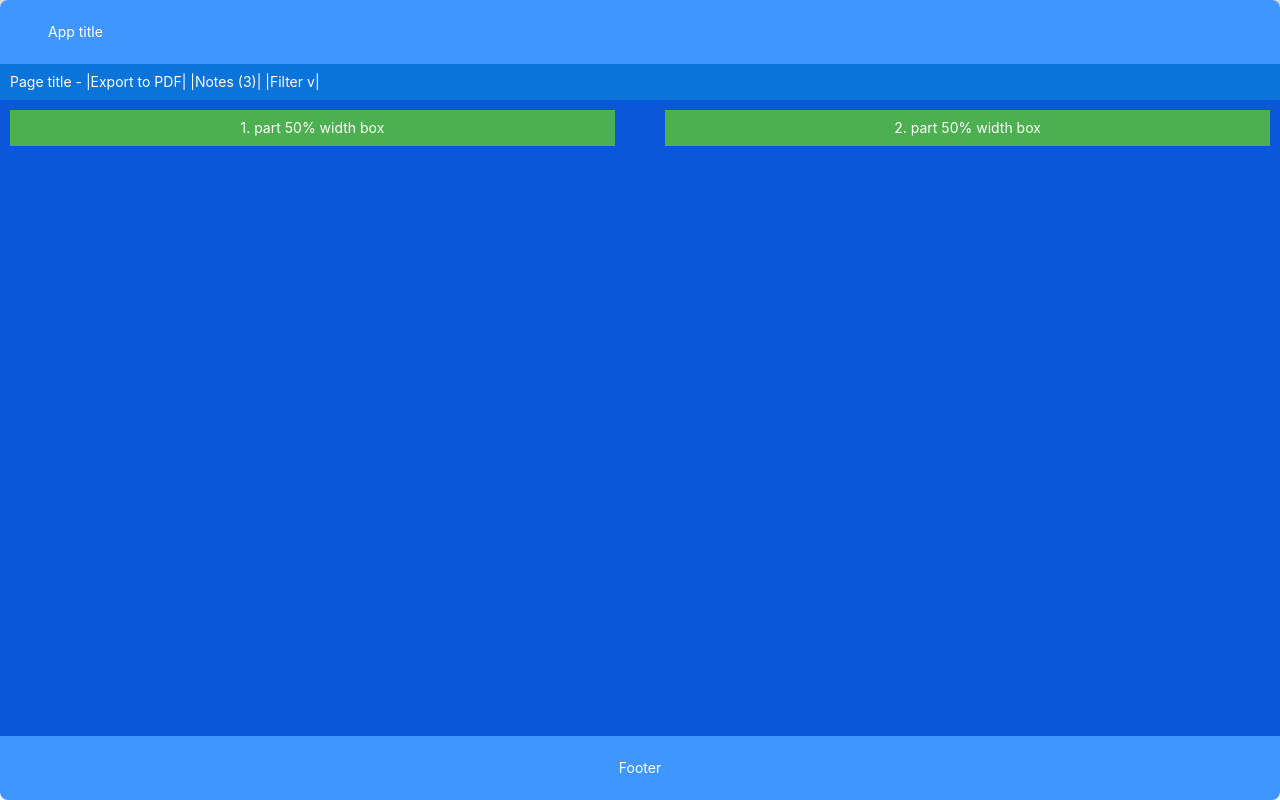
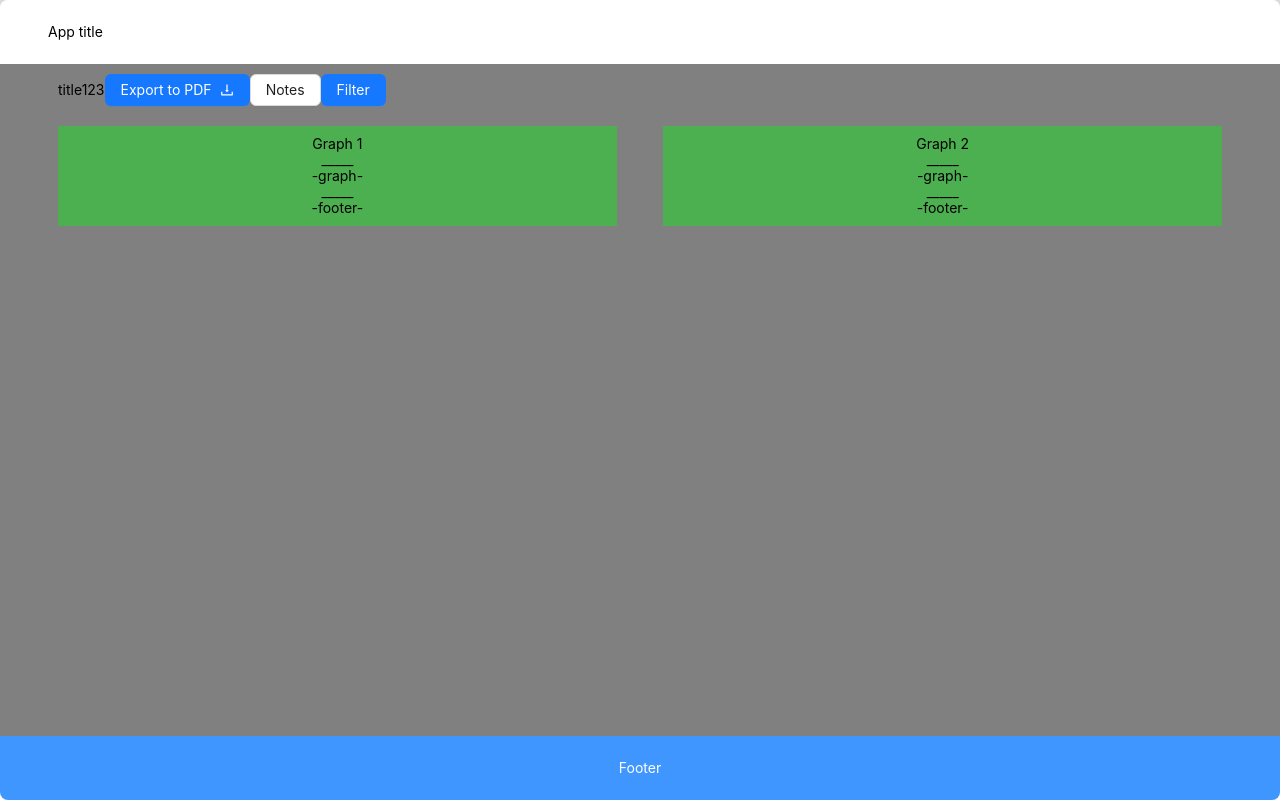
Before and after one commit to KlosStepan/msd-js-developer, a Next.js app: page / in a window 1280 px wide. Built offline with nearby package versions, Linux system fonts and the light colour scheme.

Commit message:
Componentization of basic blocks

```diff
--- a/package.json
+++ b/package.json
@@ -9,7 +9,11 @@
     "lint": "next lint"
   },
   "dependencies": {
+    "@ant-design/icons": "^5.3.7",
+    "@antv/g2": "^5.2.1",
     "antd": "^5.19.2",
+    "less": "^4.2.0",
+    "less-loader": "^12.2.0",
     "next": "14.2.5",
     "react": "^18",
     "react-dom": "^18"
--- a/src/app/page.tsx
+++ b/src/app/page.tsx
@@ -1,25 +1,35 @@
-import React from 'react';
-import Image from "next/image";
-import styles from "./page.module.css";
+import React /*, { useState }*/ from 'react';
+//import Image from "next/image";
+//import styles from "./page.module.css";
 import 'antd/dist/reset.css';
-import { Button, Flex, Layout } from "antd";
+import { Button, ConfigProvider, Flex, Layout } from "antd";
 import { Header, Footer, Content } from "antd/lib/layout/layout"; //, Sider
+import { DownloadOutlined } from '@ant-design/icons';
+
+//Components
+import Statistic from '@/components/Statistic';
+import HeaderStatistics from '@/components/HeaderStatistics';
 
 const headerStyle: React.CSSProperties = {
   textAlign: 'left',
-  color: '#fff',
+  //color: '#fff',
+  color: 'black',
   height: 64,
   paddingInline: 48,
   lineHeight: '64px',
-  backgroundColor: '#4096ff',
+  //backgroundColor: '#4096ff',
+  backgroundColor: 'white',
 };
 
 const contentStyle: React.CSSProperties = {
   textAlign: 'center',
   flex: 1,
   overflow: 'auto',
-  color: '#fff',
-  backgroundColor: '#0958d9',
+  paddingInline: 48,
+  //color: '#fff',
+  //backgroundColor: '#0958d9',
+  color: 'black',
+  backgroundColor: 'grey',
 };
 
 const footerStyle: React.CSSProperties = {
@@ -34,17 +44,10 @@ const layoutStyle: React.CSSProperties = {
   display: 'flex',
   flexDirection: 'column',
   height: '100vh', // Ensures the layout takes the full height of the viewport
+  //backgroundColor: 'grey',
 };
 
-// Additional styles
-const pageTitleStyle: React.CSSProperties = {
-  textAlign: 'left',
-  paddingInline: 48,
-  width: '100%',
-  backgroundColor: '#0a74da',
-  padding: '10px',
-  boxSizing: 'border-box',
-};
+
 
 const boxContainerStyle: React.CSSProperties = {
   display: 'flex',
@@ -60,15 +63,16 @@ const boxStyle: React.CSSProperties = {
 };
 
 export default function Home() {
+  //const [size, setSize] = useState('large'); // default is 'middle'
   return (
     <React.Fragment>
       <Layout style={layoutStyle}>
         <Header style={headerStyle}>App title</Header>
         <Content style={contentStyle}>
-          <div style={pageTitleStyle}>Page title - |Export to PDF| |Notes (3)| |Filter v|</div>
+          <HeaderStatistics title="title123" exportBtn={false} notesBtn={false} filterBtn={false}/>
           <div style={boxContainerStyle}>
-            <div style={boxStyle}>1. part 50% width box</div>
-            <div style={boxStyle}>2. part 50% width box</div>
+            <Statistic title="Graph 1"/>
+            <Statistic title="Graph 2"/>
           </div>
         </Content>
         <Footer style={footerStyle}>Footer</Footer>
--- /dev/null
+++ b/src/components/HeaderStatistics.tsx
@@ -0,0 +1,44 @@
+import { Button } from "antd";
+import { DownloadOutlined } from '@ant-design/icons';
+
+// Additional styles
+const pageTitleStyle: React.CSSProperties = {
+    textAlign: 'left',
+    paddingInline: 48,
+    width: '100%',
+    //backgroundColor: '#0a74da',
+    padding: '10px',
+    boxSizing: 'border-box',
+    //color: 'grey',
+    //backgroundColor: 'white',
+  };
+
+type HeaderStatisticsProps = {
+    title: string;
+    exportBtn: boolean;
+    notesBtn: boolean;
+    filterBtn: boolean;
+}
+
+const HeaderStatistics: React.FC<HeaderStatisticsProps> = ({ title, exportBtn, notesBtn, filterBtn }) => {
+    return (
+        <>
+          <div style={pageTitleStyle}>
+            <span>{title}</span>
+            <span>
+            <Button type="primary" /*icon={<DownloadOutlined />}*/ size={'middle'} >
+              Export to PDF <DownloadOutlined />
+            </Button>
+            <Button /*type="primary"*/ /*icon={<DownloadOutlined />}*/ size={'middle'} >
+            Notes
+            </Button>
+            <Button type="primary" /*icon={<DownloadOutlined />}*/ size={'middle'} >
+            Filter
+            </Button>
+            </span>
+          </div>
+        </>
+    )
+}
+
+export default HeaderStatistics;
--- /dev/null
+++ b/src/components/Statistic.tsx
@@ -0,0 +1,26 @@
+import React from 'react';
+
+const boxStyle: React.CSSProperties = {
+    width: '48%', // Slightly less than 50% to account for spacing
+    backgroundColor: '#4caf50',
+    padding: '10px',
+    boxSizing: 'border-box',
+  };
+
+type StatisticProps = {
+    title: string;
+}
+
+const Statistic: React.FC<StatisticProps> = ({ title }) => {
+    return(
+        <div style={boxStyle}>
+            <div>{title}</div>
+            <div>_____</div>
+            <div>-graph-</div>
+            <div>_____</div>
+            <div>-footer-</div>
+        </div>
+    )
+}
+
+export default Statistic;
```
Also changed, not shown: 1 other file (tests, documents, lock files or other folders).
